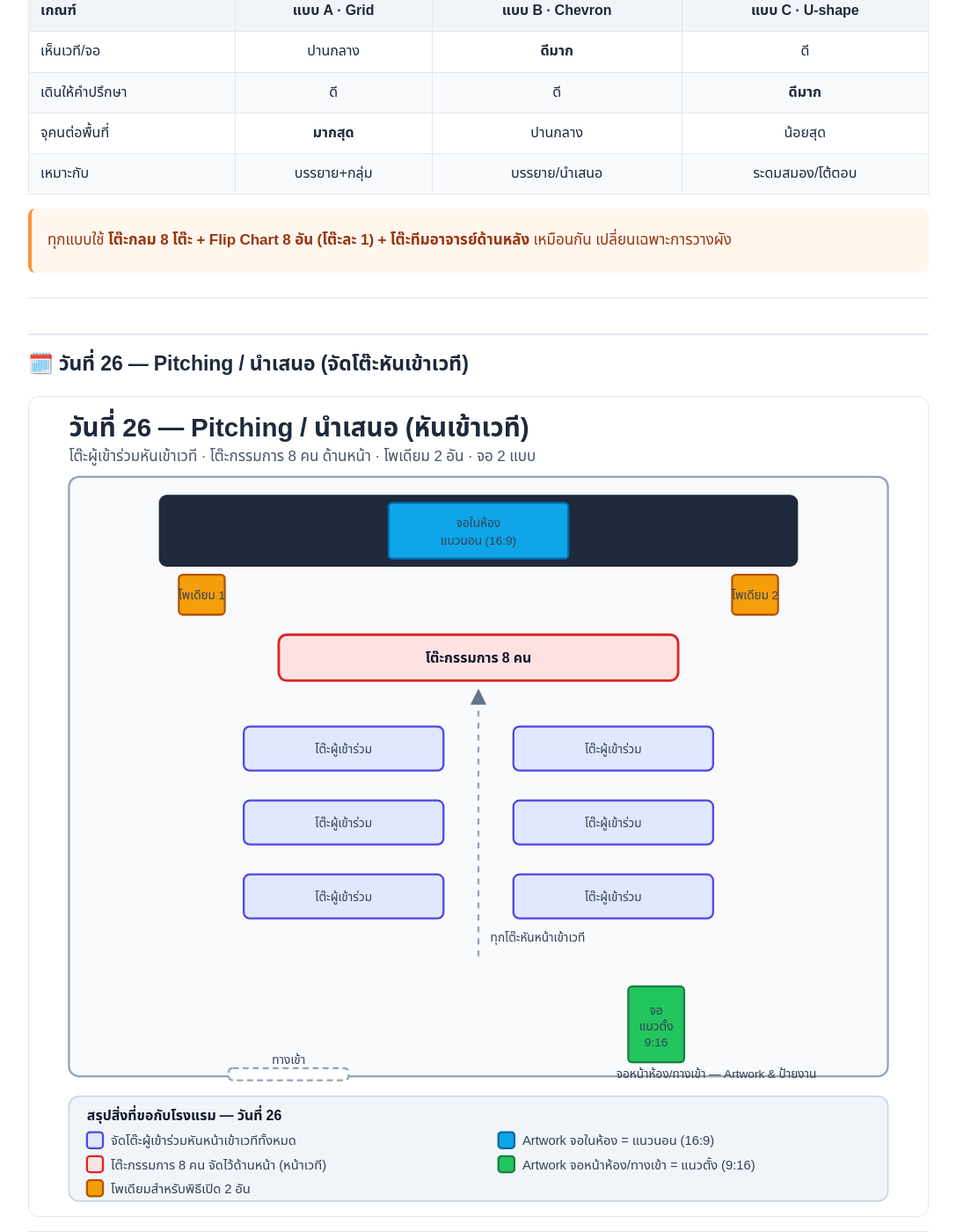
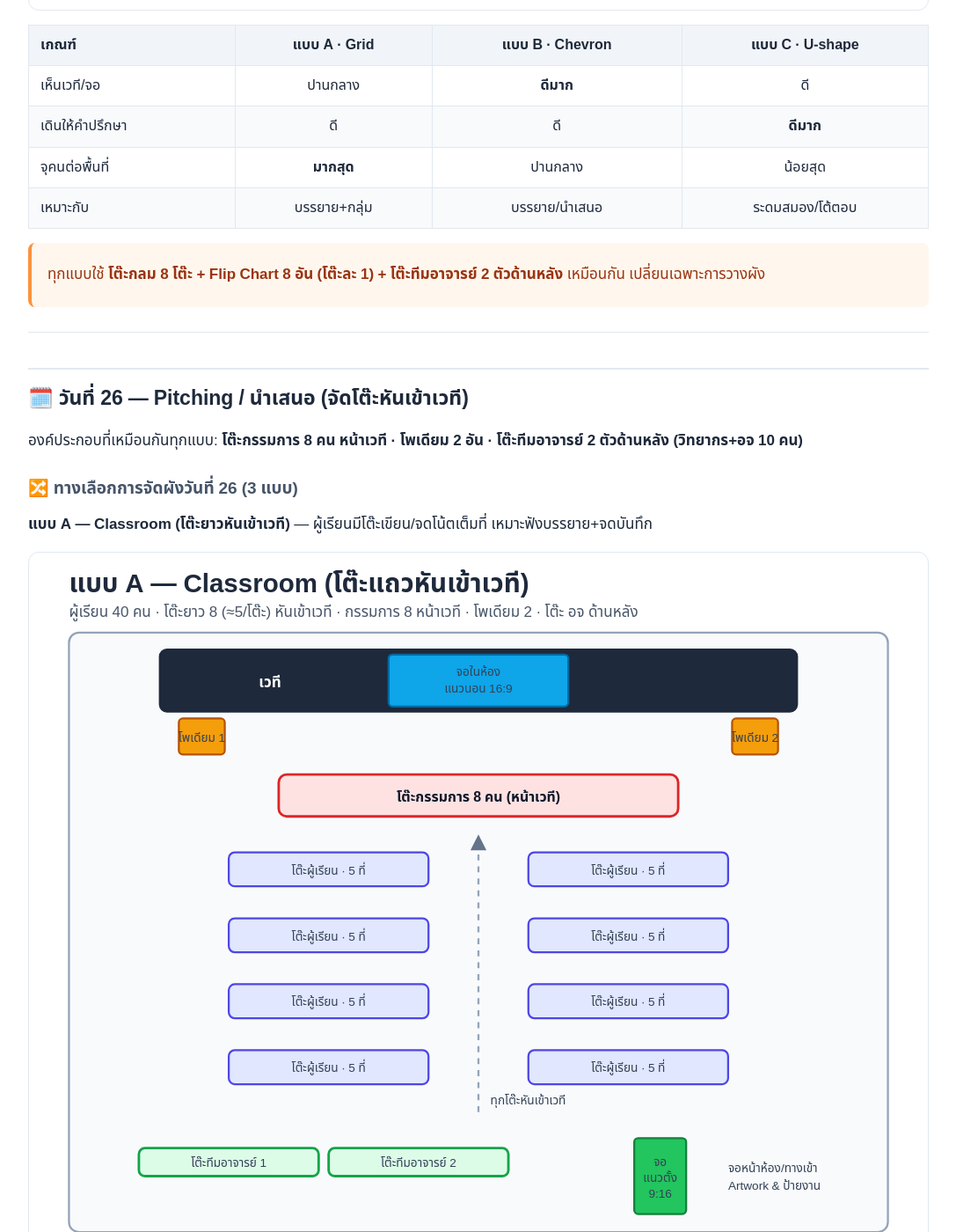
Before and after one commit to prascymj/newgen-batch2-event, a Jekyll site: the page built from index.md, in a window 1280 px wide and 1400 px high, scrolled down 3643 px. Shown: the whole window at 88% size, without its empty margins (96-1183 px from the left). Built offline with Jekyll 4.4.1, drawn with Linux system fonts in a browser that asks for light colours; some web fonts are replaced; our own code applies the rules of GitHub Pages for plain Markdown files; some of the changed text lies outside the part shown.

Commit message:
40 learners + 10 staff: 2 teacher tables (Day25), 3 Day26 layouts (Classroom/Cabaret/Theater)
Co-Authored-By: Claude Opus 4.8 <noreply@anthropic.com>

```diff
--- a/index.md
+++ b/index.md
@@ -1,6 +1,8 @@
 # แจ้งการจัดสถานที่กับโรงแรม — งาน NewGen รุ่น 2 (วันที่ 25–26)
 
 ผังการจัดโต๊ะ อุปกรณ์ และ artwork แต่ละวัน สำหรับส่งให้โรงแรมและทีมงานดูร่วมกัน
+
+**จำนวนคน:** ผู้เรียน **40 คน** · วิทยากร + อาจารย์ **10 คน**
 
 ---
 
@@ -8,8 +10,8 @@
 
 | รายการ | รายละเอียด |
 |---|---|
-| รูปแบบโต๊ะ | **โต๊ะกลม 8 โต๊ะ** จัดเป็นกลุ่ม (workshop) |
-| โต๊ะทีมอาจารย์ | **1 ตัว จัดไว้ด้านหลังห้อง** (ข้างหลังโต๊ะกลม) |
+| รูปแบบโต๊ะ | **โต๊ะกลม 8 โต๊ะ** จัดเป็นกลุ่ม (ผู้เรียน 40 คน ≈5 คน/โต๊ะ) |
+| โต๊ะทีมอาจารย์ | **2 ตัว จัดไว้ด้านหลังห้อง** (วิทยากร+อจ 10 คน) |
 | อุปกรณ์ | **Flip Chart 8 อัน** (โต๊ะละ 1 อัน) |
 | เวที | อยู่ด้านหน้าห้อง |
 | ช่วงเย็น | เมื่อกิจกรรมของเราเสร็จ **ทีมแสงสีเสียงและเวทีเข้าติดตั้งได้เลย** |
@@ -36,19 +38,34 @@
 | จุคนต่อพื้นที่ | **มากสุด** | ปานกลาง | น้อยสุด |
 | เหมาะกับ | บรรยาย+กลุ่ม | บรรยาย/นำเสนอ | ระดมสมอง/โต้ตอบ |
 
-> ทุกแบบใช้ **โต๊ะกลม 8 โต๊ะ + Flip Chart 8 อัน (โต๊ะละ 1) + โต๊ะทีมอาจารย์ด้านหลัง** เหมือนกัน เปลี่ยนเฉพาะการวางผัง
+> ทุกแบบใช้ **โต๊ะกลม 8 โต๊ะ + Flip Chart 8 อัน (โต๊ะละ 1) + โต๊ะทีมอาจารย์ 2 ตัวด้านหลัง** เหมือนกัน เปลี่ยนเฉพาะการวางผัง
 
 ---
 
 ## 🗓️ วันที่ 26 — Pitching / นำเสนอ (จัดโต๊ะหันเข้าเวที)
 
-![ผังการจัดโต๊ะ วันที่ 26](day26-layout.svg)
+องค์ประกอบที่เหมือนกันทุกแบบ: **โต๊ะกรรมการ 8 คน หน้าเวที · โพเดียม 2 อัน · โต๊ะทีมอาจารย์ 2 ตัวด้านหลัง (วิทยากร+อจ 10 คน)**
 
-| รายการ | รายละเอียด |
-|---|---|
-| รูปแบบโต๊ะ | **โต๊ะผู้เข้าร่วมหันหน้าเข้าเวทีทั้งหมด** |
-| โต๊ะกรรมการ | **8 คน จัดไว้ด้านหน้า (หน้าเวที)** |
-| โพเดียม | **2 อัน สำหรับพิธีเปิด** |
+### 🔀 ทางเลือกการจัดผังวันที่ 26 (3 แบบ)
+
+**แบบ A — Classroom (โต๊ะยาวหันเข้าเวที)** — ผู้เรียนมีโต๊ะเขียน/จดโน้ตเต็มที่ เหมาะฟังบรรยาย+จดบันทึก
+
+![แบบ A — Classroom](day26-layout.svg)
+
+**แบบ B — Cabaret (โต๊ะกลมหันเข้าเวที)** — เว้นที่นั่งด้านหน้าให้หันเข้าเวที ทำงานกลุ่มสลับดูนำเสนอได้
+
+![แบบ B — Cabaret](day26-alt-cabaret.svg)
+
+**แบบ C — Theater (เก้าอี้แถว ไม่มีโต๊ะ)** — จุคนได้มากสุด เน้นดูการนำเสนอ (pitching) เต็มรูปแบบ
+
+![แบบ C — Theater](day26-alt-theater.svg)
+
+| เกณฑ์ | แบบ A · Classroom | แบบ B · Cabaret | แบบ C · Theater |
+|---|:---:|:---:|:---:|
+| มีโต๊ะเขียน/จดโน้ต | **มี (เต็มที่)** | มี | ไม่มี |
+| ทำงานกลุ่ม | ปานกลาง | **ดี** | น้อย |
+| จุคน/พื้นที่ | ปานกลาง | น้อย | **มากสุด** |
+| เหมาะกับ | ฟัง+จด | กลุ่ม+นำเสนอ | ดู pitching |
 
 ### Artwork / จอภาพ
 | ตำแหน่งจอ | ทิศทาง | สัดส่วน | ใช้สำหรับ |
@@ -61,7 +78,8 @@
 ---
 
 ## ✅ Checklist ก่อนส่งโรงแรม
-- [ ] ยืนยันจำนวนที่นั่ง/โต๊ะกลม (8 โต๊ะ = กี่ที่นั่ง)
+- [ ] เลือกผังวันที่ 25 (A/B/C) และวันที่ 26 (A/B/C) ที่จะใช้จริง
+- [ ] ยืนยันจำนวนที่นั่ง: ผู้เรียน 40 (≈5/โต๊ะ) + วิทยากร/อจ 10 (โต๊ะหลัง 2 ตัว)
 - [ ] ยืนยันเวลาเข้าติดตั้งแสงสีเสียง–เวที ช่วงเย็นวันที่ 25
 - [ ] ยืนยันชื่อ/ตำแหน่งห้องจัดเลี้ยง (คนละห้องกับ workshop)
 - [ ] ส่งไฟล์ artwork 2 สัดส่วน (16:9 และ 9:16) ให้โรงแรม
```
Also changed, not shown: day25-alt-chevron.svg, day25-alt-ushape.svg, day25-layout.svg, day26-alt-cabaret.svg (added), day26-alt-theater.svg (added), day26-layout.svg.
